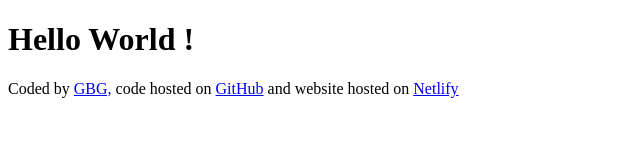
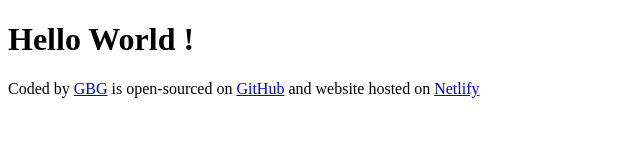
Before and after one commit to gwenbie47/weather-app, a plain HTML site: page index.html in a window 1280 px wide. Shown: the whole page, without its empty margins (0-640 px from the left). Drawn offline with Linux system fonts and the light colour scheme.

Commit message:
Update index.html

```diff
--- a/index.html
+++ b/index.html
@@ -8,7 +8,7 @@
   <body>
     <h1>Hello World !</h1>
     <footer>
-      Coded by <a href="https://github.com/gwenbie47">GBG,</a> code hosted on
+      Coded by <a href="https://github.com/gwenbie47">GBG</a> is open-sourced on
       <a href="https://github.com/gwenbie47/weather-app">GitHub</a> and website
       hosted on <a href="https://gbg-weather-app.netlify.app/">Netlify</a>
     </footer>
```
